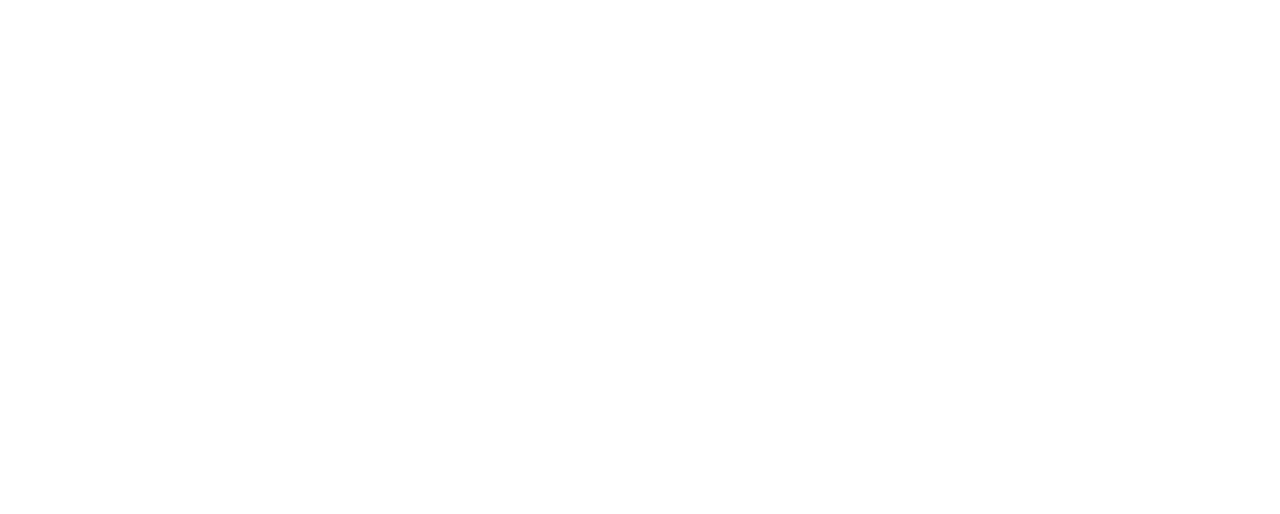
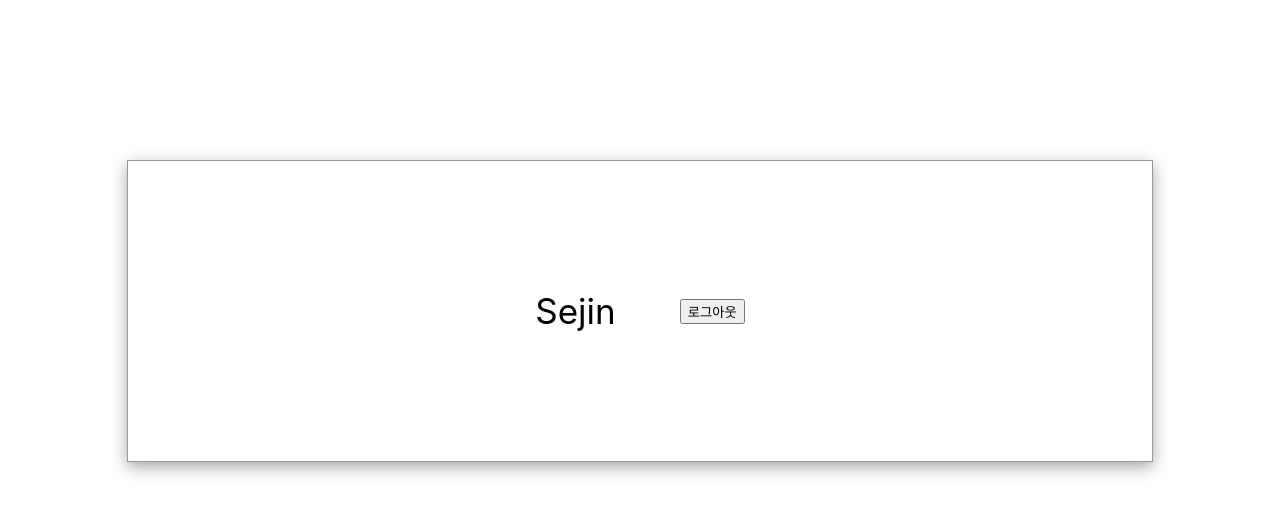
Before and after one commit to seokjin0706/baedal-baedal, a React (Create React App) app in the folder FrontEnd/: page /UserDetail in a window 1280 px wide. Before the commit this address had no page. Shown: the top 514 px of the page. Built offline with nearby package versions, Linux system fonts and the light colour scheme.

Commit message:
세션... 성공 // 하위에서 찾을방법  알아와야함

```diff
--- a/FrontEnd/src/App.js
+++ b/FrontEnd/src/App.js
@@ -4,12 +4,14 @@
 import Login from "./pages/LoginPage";
 import Register from "./pages/RegisterPage";
 import PostCreate from "./pages/PostCreate";
+import UserDetail from "./pages/UserDetail";
 
 function App() {
   return (
     <Routes>
       <Route path="/" element={<Home />} />
       <Route path="/PostCreate" element={<PostCreate />} />
+      <Route path="/UserDetail" element={<UserDetail />} />
       <Route path="/List" element={<List />} />
       <Route path="/login" element={<Login />} />
       <Route path="/Register" element={<Register />} />
--- /dev/null
+++ b/FrontEnd/src/css/UserDetail.css
@@ -0,0 +1,26 @@
+body {
+  margin: 0;
+  padding: 0;
+}
+
+.Con-userDetail {
+  width: 100vw;
+  height: 100vh;
+  display: flex;
+  justify-content: center;
+  margin-top: 10rem;
+}
+.Con-userDetail .Container-userDetail {
+  width: 80%;
+  height: 300px;
+  border: 1px solid rgba(0, 0, 0, 0.4);
+  display: flex;
+  flex-direction: row;
+  justify-content: center;
+  align-items: center;
+  box-shadow: rgba(0, 0, 0, 0.35) 0px 5px 15px;
+}
+.Con-userDetail .Container-userDetail .Container-userId {
+  font-size: 35px;
+  margin-right: 4rem;
+}/*# sourceMappingURL=UserDetail.css.map */
--- /dev/null
+++ b/FrontEnd/src/css/UserDetail.scss
@@ -0,0 +1,28 @@
+body{
+    margin: 0;
+    padding : 0;
+}
+
+.Con-userDetail{
+    width: 100vw;
+    height: 100vh;
+    display: flex;
+    justify-content: center;
+    margin-top: 10rem;
+
+    .Container-userDetail{
+        width: 80%;
+        height: 300px;
+        border: 1px solid rgba(0, 0, 0, 0.4);
+
+        display: flex;
+        flex-direction: row;
+        justify-content: center;
+        align-items: center;
+        box-shadow: rgba(0, 0, 0, 0.35) 0px 5px 15px;
+        .Container-userId{
+            font-size: 35px;
+            margin-right: 4rem;
+        }
+    }
+}
--- a/FrontEnd/src/pages/LoginPage.js
+++ b/FrontEnd/src/pages/LoginPage.js
@@ -4,16 +4,9 @@
 const Login = () => {
   const [id, setId] = useState("");
   const [password, setPassword] = useState("");
-  const [saveId, setSaveId] = useState(""); //test용 지울것
+  const [session, setSession] = useState("");
+
   let sessionStorage = window.sessionStorage;
-
-  const SessionTest = (e) => {
-    //test용 지울것
-    sessionStorage.setItem("saveId", saveId);
-    setSaveId(sessionStorage.getItem("saveId"));
-    console.log("saveID : " + saveId);
-    document.location.href = "/List";
-  };
 
   const handleLogin = (e) => {
     const loginBox = { id, password };
@@ -22,9 +15,18 @@
       method: "POST",
       headers: { "Content-Type": "application/json" },
       body: JSON.stringify(loginBox),
-    }).then(() => {
+    }).then((response) => {
+      setSession(response.data);
+
       console.log("로그인성공");
-      sessionStorage.setItem("id", id);
+      //session 저장 Start
+      sessionStorage.setItem("userID", "userID"); //뒤에 값들을 json에서 빼오면됨  //아마도 ... session.userID
+      sessionStorage.setItem("passWord", "password"); //session.passWord
+      sessionStorage.setItem("userName", "UserName"); //session.UserName
+      sessionStorage.setItem("phoneNumber", "Number"); //session.Number
+      sessionStorage.setItem("adress", "adress"); //session.adress
+      sessionStorage.setItem("nickName", "닉네임"); //session.nickName
+      //session 저장 End
       document.location.href = "/List"; //리스트 페이지로 이동
     });
   };
@@ -34,13 +36,6 @@
       <div className="co">
         <div className="Container">
           <h1 className="title">로그인</h1>
-
-          <input
-            type="text"
-            placeholder="IdSessionTest"
-            className="form"
-            onChange={(e) => setSaveId(e.target.value)}
-          ></input>
 
           <input
             type="text"
@@ -57,9 +52,6 @@
           <button className="btn-login" onClick={handleLogin}>
             로그인
           </button>
-          <button className="SessionTest" onClick={SessionTest}>
-            SessionTest
-          </button>
           <a href="/Register">회원가입</a>
         </div>
       </div>
--- a/FrontEnd/src/pages/Post.js
+++ b/FrontEnd/src/pages/Post.js
@@ -6,7 +6,7 @@
       <div>
         {posts.map((post) => {
           return (
-            <div className="list-title" key={post.postID}>
+            <div className="list-title" key={post.id}>
               {post.title}
             </div>
           );
@@ -15,7 +15,7 @@
       <div>
         {posts.map((post) => {
           return (
-            <div key={post.postID} className="list-content">
+            <div key={post.id} className="list-content">
               {post.content}
             </div>
           );
@@ -24,7 +24,7 @@
       <div>
         {posts.map((post) => {
           return (
-            <div key={post.postID} className="list-nickName">
+            <div key={post.id} className="list-nickName">
               {post.nickName}
             </div>
           );
--- a/FrontEnd/src/pages/PostCreate.js
+++ b/FrontEnd/src/pages/PostCreate.js
@@ -1,10 +1,16 @@
-import React, { useState } from "react";
+import React, { useState, useEffect } from "react";
 import "../css/PostCreate.css";
 
 const PostCreate = () => {
   const [title, setTitle] = useState("");
   const [content, setContent] = useState("");
-  const [nickName, setNickName] = useState("");
+  let nickName;
+  let sessionStorage = window.sessionStorage;
+
+  useEffect(() => {
+    nickName = sessionStorage.getItem("nickName");
+    console.log(nickName);
+  }, []);
 
   const handlePostCreate = (e) => {
     const PostCreateBox = { title, content, nickName };
@@ -37,13 +43,6 @@
             onChange={(e) => setContent(e.target.value)}
           />
 
-          <input
-            type="text"
-            placeholder="닉네임을 적어주세요 // 세션에서 값받아오는걸로 바꾸기"
-            className="input-nickName"
-            onChange={(e) => setNickName(e.target.value)}
-          />
-
           <button className="btn-postCreate" onClick={handlePostCreate}>
             게시글 작성
           </button>
--- a/FrontEnd/src/pages/PostList.js
+++ b/FrontEnd/src/pages/PostList.js
@@ -4,17 +4,47 @@
 
 const Posts = () => {
   const [posts, setPosts] = useState([]);
+  let sessionStorage = window.sessionStorage;
+  let userID;
+  let passWord;
+  useEffect(() => {
+    //잠깐임시
+    sessionStorage.setItem("userID", "userID"); //뒤에 값들을 json에서 빼오면됨  //아마도 ... session.userID
+    sessionStorage.setItem("passWord", "p123"); //session.passWord
+    sessionStorage.setItem("userName", "UserName"); //session.UserName
+    sessionStorage.setItem("phoneNumber", "Number"); //session.Number
+    sessionStorage.setItem("adress", "adress"); //session.adress
+    sessionStorage.setItem("nickName", "닉네임"); //session.nickName
+    //잠깐임시
 
-  useEffect(() => {
-    axios.get("http://localhost:3001/post").then((response) => {
-      setPosts(response.data);
-    });
+    axios
+      .get("https://my-json-server.typicode.com/typicode/demo/posts")
+      .then((response) => {
+        setPosts(response.data);
+        userID = sessionStorage.getItem("userID");
+        passWord = sessionStorage.getItem("passWord");
+        console.log(userID);
+        console.log(passWord);
+      });
   }, []);
+
+  const HandlePostCreate = (e) => {
+    document.location.href = "/PostCreate"; //글쓰기 페이지로 이동
+  };
+  const HandleUserDetail = (e) => {
+    document.location.href = "/UserDetail"; //유저 디테일 페이지로 이동
+  };
 
   return (
     <>
       <h1>주문주문 리스트</h1>
-      <button className="writ">글쓰기</button>
+      <button className="writ" onClick={HandlePostCreate}>
+        글쓰기
+      </button>
+      <button className="userDetail" onClick={HandleUserDetail}>
+        유저 정보 보기
+      </button>
+      <div>{"userID"} 님 환영합니다.</div>
       <Post posts={posts} />
     </>
   );
--- /dev/null
+++ b/FrontEnd/src/pages/UserDetail.js
@@ -0,0 +1,22 @@
+import React, { useEffect } from "react";
+import "../css/UserDetail.css";
+
+const userDetail = () => {
+  let userName;
+  let sessionStorage = window.sessionStorage;
+
+  const HandleLogout = (e) => {};
+
+  return (
+    <div>
+      <div className="Con-userDetail">
+        <div className="Container-userDetail">
+          <div className="Container-userId">Sejin</div>
+          <button className="logout">로그아웃</button>
+        </div>
+      </div>
+    </div>
+  );
+};
+
+export default userDetail;
```
Also changed, not shown: 1 other file (tests, documents, lock files or other folders).
